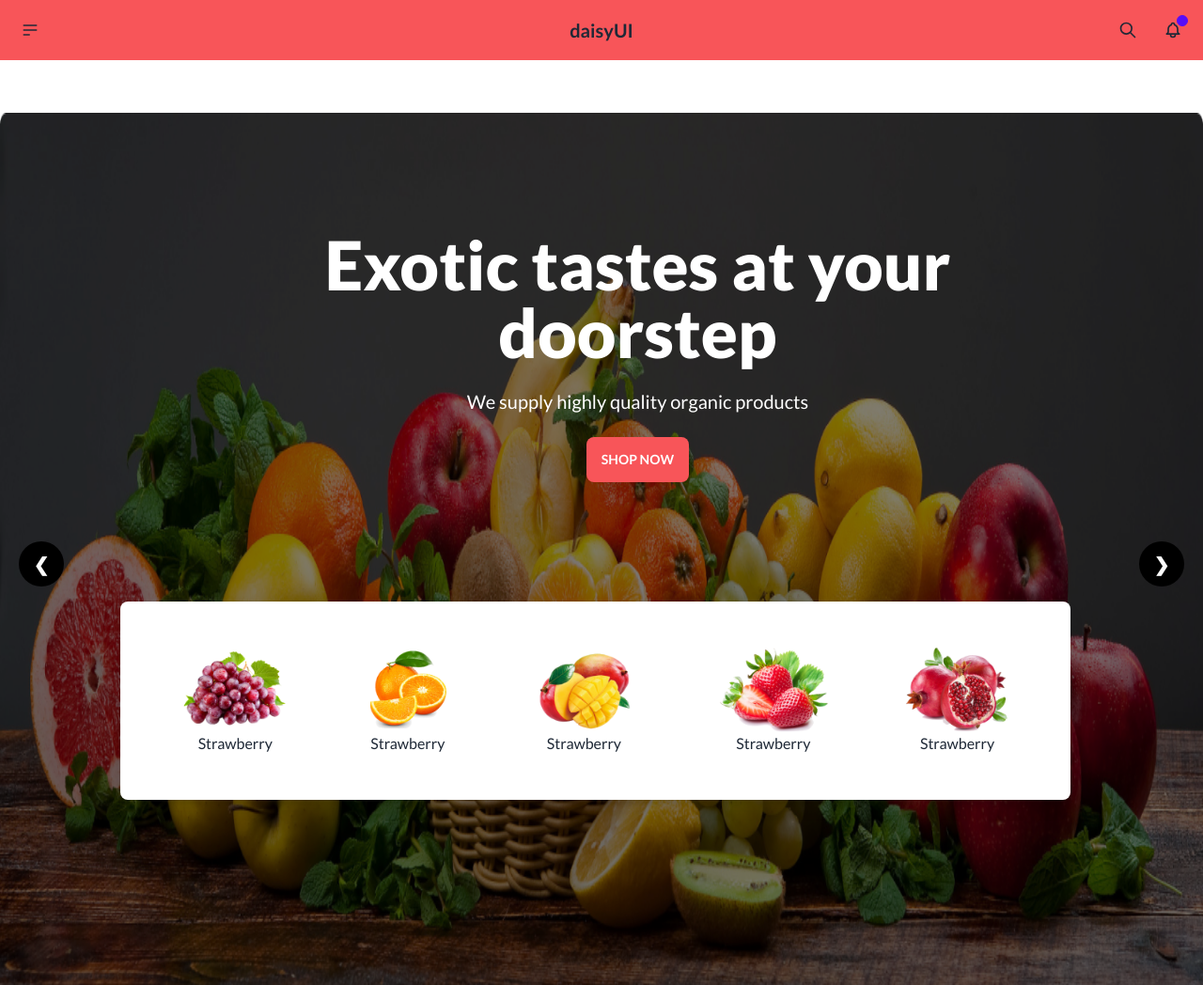
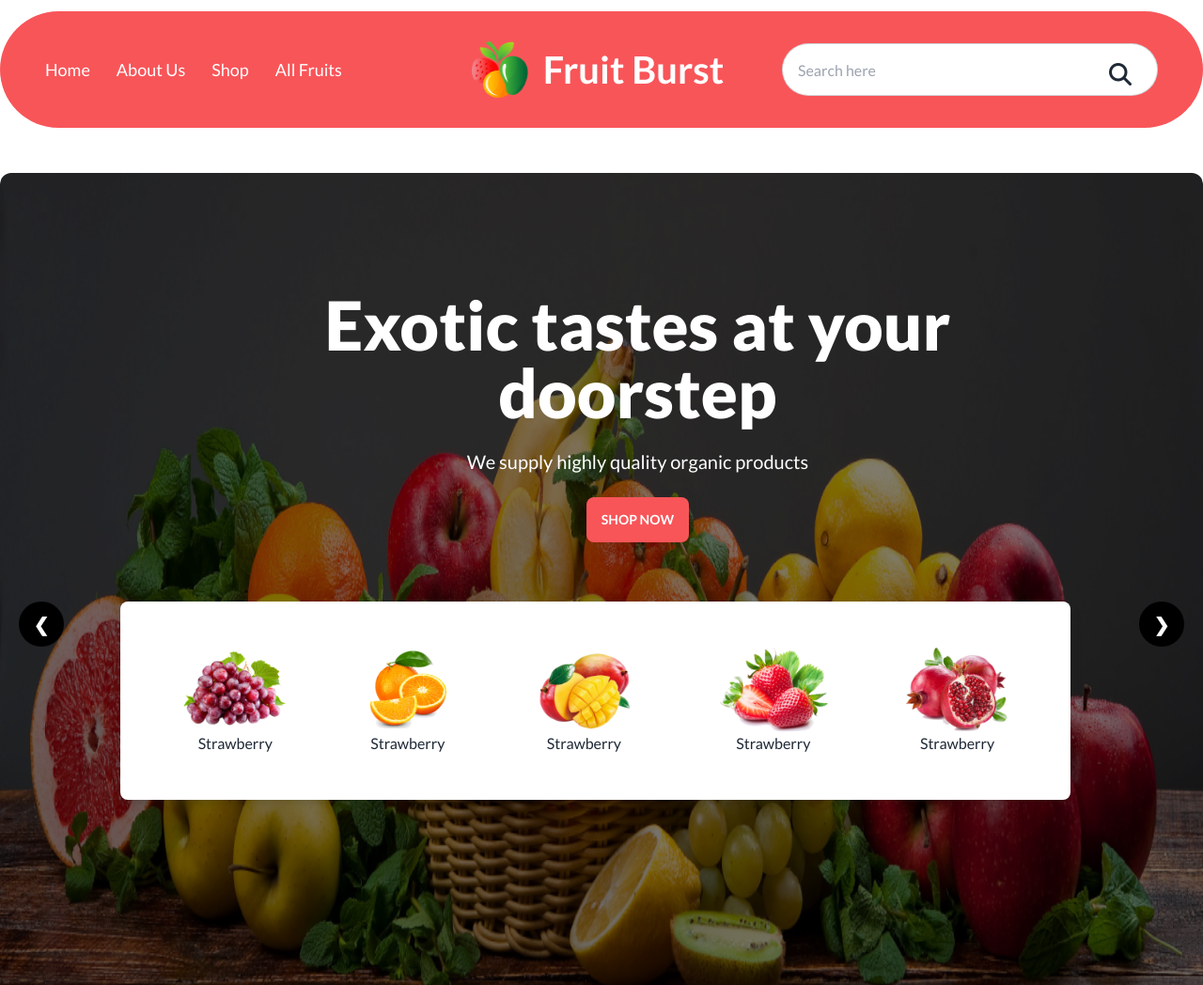
Before and after one commit to suru1849/B8A3-fruit-brust-assignment-03, a plain HTML site: page index.html in a window 1280 px wide. Shown: the top 1048 px of the page at 94% size. Drawn offline with nearby package versions, Linux system fonts and the light colour scheme; grey boxes are pictures that could not be loaded.

Commit message:
Navbar completed

```diff
--- a/index.html
+++ b/index.html
@@ -67,79 +67,66 @@
   <!-- boddy -->
   <body class="font-lato">
     <!-- header -->
-    <header class="max-w-[1440px] mx-auto mb-14">
+    <header class="max-w-[1440px] mx-auto">
       <!-- nav-bar -->
-      <nav>
-        <div class="navbar bg-base-bg">
-          <div class="navbar-start">
-            <div class="dropdown">
-              <label tabindex="0" class="btn btn-ghost btn-circle">
-                <svg
-                  xmlns="http://www.w3.org/2000/svg"
-                  class="h-5 w-5"
-                  fill="none"
-                  viewBox="0 0 24 24"
-                  stroke="currentColor"
-                >
-                  <path
-                    stroke-linecap="round"
-                    stroke-linejoin="round"
-                    stroke-width="2"
-                    d="M4 6h16M4 12h16M4 18h7"
-                  />
-                </svg>
+      <nav class="mb-4 md:mb-12 md:mt-3">
+        <div
+          class="navbar flex-row-reverse lg:flex-row items-center md:bg-base-bg pr-2 pl-4 pt-10 pb-0 md:py-8 md:px-5 lg:px-12 rounded-xl lg:rounded-[600px]"
+        >
+          <div class="flex-1 navbar-start flex justify-end lg:justify-start">
+            <!-- dropdown -->
+            <div class="dropdown lg:hidden">
+              <label tabindex="0" class="btn btn-ghost">
+                <i class="fa-solid my-auto fa-bars"></i>
               </label>
               <ul
                 tabindex="0"
-                class="menu menu-sm dropdown-content mt-3 z-[1] p-2 shadow bg-base-100 rounded-box w-52"
+                class="w-max dropdown-content mt-3 -ml-10 z-[1] p-2 shadow bg-base-100 rounded-box"
               >
-                <li><a>Homepage</a></li>
-                <li><a>Portfolio</a></li>
-                <li><a>About</a></li>
+                <li><a href="#">Home</a></li>
+                <li><a href="#">About Us</a></li>
+                <li><a href="#">Shop</a></li>
+                <li><a href="#">All Fruits</a></li>
+              </ul>
+            </div>
+            <!-- Link list -->
+            <div class="hidden lg:flex">
+              <ul class="flex gap-7 text-lg text-white font-medium">
+                <li><a href="#">Home</a></li>
+                <li><a href="#">About Us</a></li>
+                <li><a href="#">Shop</a></li>
+                <li><a href="#">All Fruits</a></li>
               </ul>
             </div>
           </div>
-          <div class="navbar-center">
-            <a class="btn btn-ghost normal-case text-xl">daisyUI</a>
+          <!-- logo -->
+          <div class="flex-1 flex gap-2 md:gap-4 lg:justify-center">
+            <!-- logo-imaeg -->
+            <figure>
+              <img
+                class="w-[32px] h-[32px] md:w-[50px] md:h-[50px] lg:w-[60px] lg:h-[60px]"
+                src="./images/logo.png"
+              />
+            </figure>
+            <!-- text -->
+            <p
+              class="text-[21px] md:text-[30px] lg:text-[40px] font-bold text-title md:text-white"
+            >
+              Fruit Burst
+            </p>
           </div>
-          <div class="navbar-end">
-            <button class="btn btn-ghost btn-circle">
-              <svg
-                xmlns="http://www.w3.org/2000/svg"
-                class="h-5 w-5"
-                fill="none"
-                viewBox="0 0 24 24"
-                stroke="currentColor"
-              >
-                <path
-                  stroke-linecap="round"
-                  stroke-linejoin="round"
-                  stroke-width="2"
-                  d="M21 21l-6-6m2-5a7 7 0 11-14 0 7 7 0 0114 0z"
-                />
-              </svg>
-            </button>
-            <button class="btn btn-ghost btn-circle">
-              <div class="indicator">
-                <svg
-                  xmlns="http://www.w3.org/2000/svg"
-                  class="h-5 w-5"
-                  fill="none"
-                  viewBox="0 0 24 24"
-                  stroke="currentColor"
-                >
-                  <path
-                    stroke-linecap="round"
-                    stroke-linejoin="round"
-                    stroke-width="2"
-                    d="M15 17h5l-1.405-1.405A2.032 2.032 0 0118 14.158V11a6.002 6.002 0 00-4-5.659V5a2 2 0 10-4 0v.341C7.67 6.165 6 8.388 6 11v3.159c0 .538-.214 1.055-.595 1.436L4 17h5m6 0v1a3 3 0 11-6 0v-1m6 0H9"
-                  />
-                </svg>
-                <span
-                  class="badge badge-xs badge-primary indicator-item"
-                ></span>
-              </div>
-            </button>
+          <!-- search -->
+          <div class="flex-1 navbar-end hidden lg:flex">
+            <div class="form-control relative">
+              <input
+                type="text"
+                placeholder="Search here"
+                class="input input-bordered md:w-[400px] md:h-[56px] rounded-[50px]"
+              />
+              <button class="absolute top-[4%] left-[87%]">
+                <i class="fa-solid fa-magnifying-glass text-2xl"></i>
+              </button>
+            </div>
           </div>
         </div>
       </nav>
@@ -149,7 +136,7 @@
       <!-- banner-carousel -->
       <section class="p-3 lg:p-0 mb-10 lg:mb-48">
         <!-- Carousel-container -->
-        <div class="carousel w-full">
+        <div class="carousel w-full rounded-xl">
           <!-- slider-1 -->
           <div id="slide1" class="carousel-item relative w-full">
             <img src="./images/banner1.png" class="w-full brightness-50" />
@@ -1138,7 +1125,7 @@
       </section>
 
       <!-- why-choose-us section -->
-      <section class="p-3 lg:p-0 md:mb-32">
+      <section class="p-3 lg:p-0 lg:mb-32">
         <!-- text -->
         <div class="md:w-[600px] mx-auto text-center mb-12">
           <h1 class="text-5xl text-title font-extrabold">Why Choose Us</h1>
```
